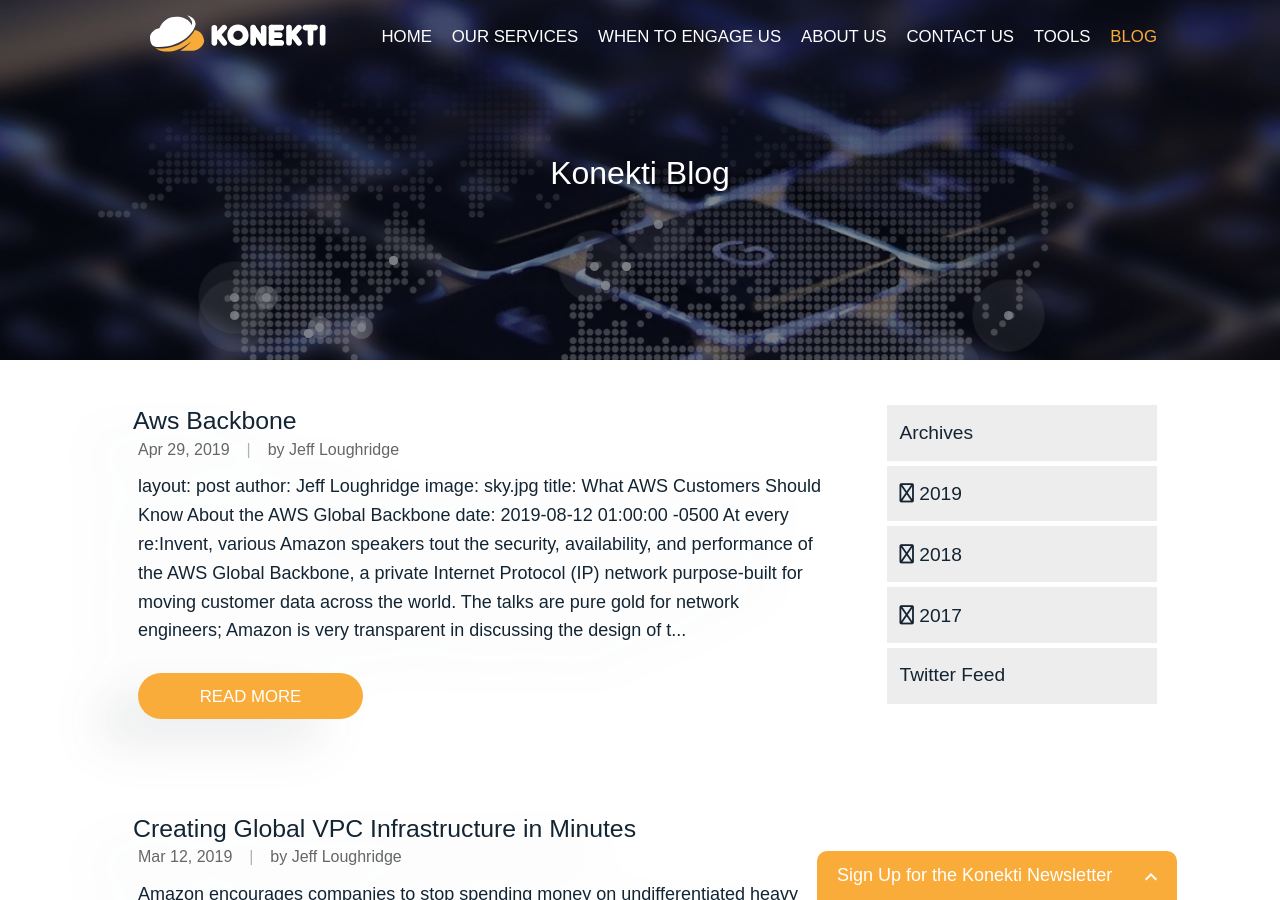
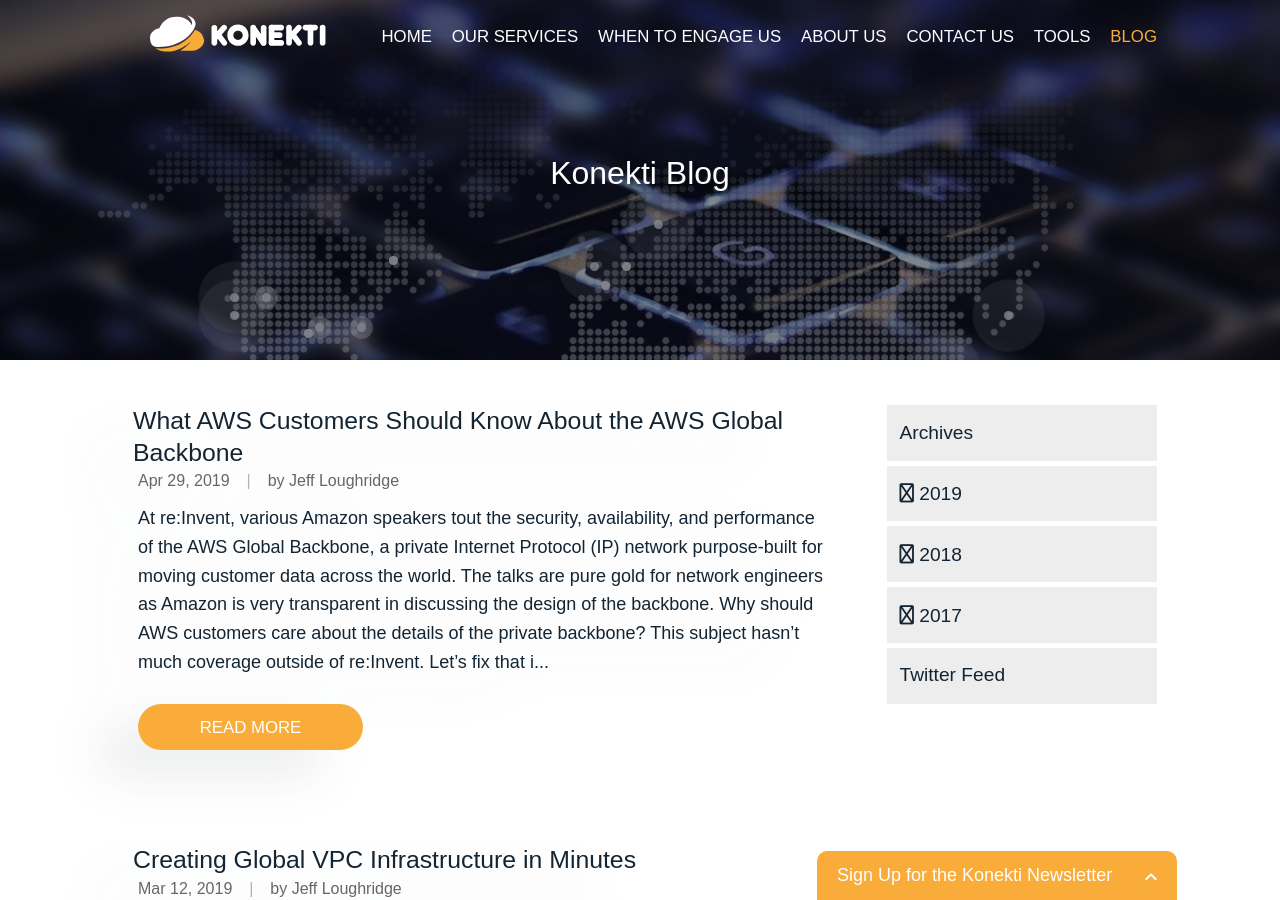
Before and after one commit to konekti/jeffbrl.github.io, a Jekyll site: the page built from blog/index.html, in a window 1280 px wide and 900 px high. Built offline with Jekyll 4.4.1, drawn with Linux system fonts in a browser that asks for light colours; nearby versions of some CDN libraries; the list of posts is cut into pages by our own code; comment, search, counter and statistics services are not loaded; some of the changed lines change nothing that is shown.

Commit message:
update AWS backbone post

```diff
--- a/_posts/2019-04-29-aws-backbone.md
+++ b/_posts/2019-04-29-aws-backbone.md
@@ -3,68 +3,96 @@
 author: Jeff Loughridge
 image: sky.jpg
 title: What AWS Customers Should Know About the AWS Global Backbone
-date: 2019-08-12 01:00:00 -0500
+date: 2019-04-29 08:00:00 -0500
+---
 
-At every re:Invent, various Amazon speakers tout the security, availability, and performance of the
+
+At re:Invent, various Amazon speakers tout the security, availability, and performance of the
 AWS Global Backbone, a private Internet Protocol (IP) network purpose-built for moving customer data
-across the world. The talks are pure gold for network engineers; Amazon is very transparent in discussing
+across the world. The talks are pure gold for network engineers as Amazon is very transparent in discussing
 the design of the backbone. Why should AWS customers care about the details of the private backbone?
 This subject hasn't much coverage outside of re:Invent. Let's fix that in this post.
 
 What are the key concepts about the backbone that enterprise cloud architect should
 know?
 
+An underlying theme through this post is control. AWS could have relied on transit providers to interconnect
+its regions and edge locations. By doing so, AWS would have been heavily dependent on third parties, which
+would have limited growth and innovation and prevented end-to-end ownership of the customer experience.
+Features such as Global Accelerator--based on IP anycast-- would have been an engineering nightmare to
+deploy without the Global Backbone. I believe that AWS's ability to continue its dominance of the public cloud industry
+would be severely degraded without the massive inventment in the AWS Global Backbone.
+
 The AWS Global Backbone is a carrier-class backbone, which means it is built to standards of the largest
 ISPs in the word (known in the industry as Tier 1 ISPs). AWS has redundant 100 Gb/s circuits between regions,
-with plans to move to 400 Gb/s when the technology matures. The network is completely private; AWS owns
-the infrastructure from end-to-end, with the exception of some short- and long-term fiber leases. While
-AWS is known to use its own routers and switches in its data centers, I suspect the WAN uses the same
-two major router vendors deployed in Tier 1 ISPs' backbone. Another supposition on my part is that Amazon--with
-its legion of developers--relies on advanced network automation to manage the network with a heavy focus
-on telemetry data from the routers.
+with plans to move to 400 Gb/s. The network is completely private; AWS owns the infrastructure from end-to-end,
+with the exception of some short- and long-term fiber leases. While AWS is known to use its own routers and switches
+in its data centers, I suspect the WAN uses the same two major router vendors deployed in Tier 1 ISPs' backbones.
+Another supposition on my part is that Amazon--with its legion of developers--relies on advanced network automation to
+manage the network. AWS's Network Management Systems (NMS) must ingest massive telemetry data from the routers such
+that engineers have visibility that few companies outside the FANGs possess.
 
 I wrote in my introduction that the AWS Global Backbone is purpose-built. While comparable in many
-ways to Tier 1 ISPs, this network addresses challenges specific to cloud providers. Tier 1 ISPs make
-capacity management decisions based on observable trends. They are not designed to have 300Gb/s
-of data suddenly flood the network in a particular point of presence (POP). AWS does not have that luxury.
-Workloads can instantly spin up and spin down in minutes which forces a high degree of over-provisioning of
-network capacity. While this is an expensive proposition, over-provisioning capacity is superior to the use
-of complex quality-of-services (QoS) techniques. Keep in mind the QoS is a decision about which packets to
-drop in the event of congestion. Amazon describes its global backbone as congestion-free.
+ways to Tier 1 ISPs, this network addresses challenges specific to cloud providers. Tier 1 ISPs make capacity management
+decisions based on emperical trends. In addition, these networks maintain oversubcription
+ratios at the provider edge (note that this does not necessarily mean that they are congested). They are not designed
+to have 300Gb/s of data suddenly flood the network in a particular point of presence (POP). AWS must accommodate
+this exact situation. Workloads can instantly spin up and spin down in minutes, which forces a high degree of over-provisioning
+of network capacity. While this is an expensive proposition, over-provisioning capacity is superior to the use of complex
+quality-of-services (QoS) techniques. Keep in mind the QoS is a decision about which packets to drop in the event of
+congestion. Amazon describes its global backbone as congestion-free.
 
 In AWS whitepapers and other publications, the company strongly recommends encrypting inter-region
-traffic. This is an artifact of the days when inter-region traffic used the public Internet. As Amazon
+traffic. This is partially an artifact of the days when inter-region traffic used the public Internet. As Amazon
 built out the private backbone, more and more traffic migrated to it; however, inter-region traffic could
-still traverse the public Internet under failure conditions. This is no longer the case.
+still traverse the public Internet under failure conditions. My interpretation is that this is no longer
+the case.
 
 As of this writing in April 2019, you will not find an official guarantee on the AWS web site that all
 inter-region traffic will use the global backbone (if anyone can find this please let me know). The statement
 appears on slides from re:Invent talks as pictured below.
 
+![Slide from NET305](/uploads/2019/04/29/backbone_slide.PNG "Slide from NET305")
+
+Source: [AWS re:Invent 2018: Behind the Scenes: Exploring the AWS Global Network (NET305)](https://www.youtube.com/watch?v=tPUl96EEFps&feature=youtu.be&t=1587)
+
 Note that China is excluded.
 
 In the official documentation, AWS guarantees that traffic that traverses inter-region VPC peering
-links--including AWS PrivateLink endpoints across regions. Inter-region VPC Peering traffic is also
-encrypted by AWS.
+links--including AWS PrivateLink endpoints across regions--used the AWS Global Backbone. Inter-region VPC
+Peering traffic is also encrypted by AWS. The documentation does not state that VPC Peering
 
 The takeaway from this discussion is that inter-region traffic is no longer at risk of being shunted to
 the public Internet; the traffic will use the private backbone. I am unsure why AWS hasn't moved what it
 has promised in presentations to the web site.
 
-Let's change topics slight to packet size. The AWS Private Backbone has a maximum transmission unit (MTU) of
+Let's change topics to packet size. The AWS Private Backbone has a maximum transmission unit (MTU) of
 9001 bytes. Prior to last year, you couldn't get packets of that size between your data center and VPC as
 the MTU on Direct Connect links was 1500 bytes. Now the MTU on Direct Connect private virtual interfaces can
 be set to 1500 or 9001. The ability to transmit large frames should significantly increase the speed of
 bulk transfers.
 
-The final point I'll make on the AWS Global Backbone involves inter-region data transfers. AWS reduces
+Latency is an significant factor in application performance. The AWS Global Backbone is engineered to minimize latency.
+AWS reduces latency by serving content closer to its users through the edge and Direct Connect locations. While not part
+of the AWS Global Backbone, AWS Outposts extends the AWS footprint into the enterprise data center, thus minimizing
+latency for select workloads. Returning to the congestion-free nature of the backbone, user data traffic will have
+a consistent experience in terms of latency and jitter, both by-products of queuing on congested links.
+
+The final point I'll make on the AWS Global Backbone involves inter-region data transfer costs. AWS reduces
 the data transfer rate in half for traffic between the us-east-1 and us-east-2 regions. Typically inter-region
-traffic cost $0.02/GB. The reduction to $0.01 GB for us-east-1 to us-east-2 might be a consideration if you
-decide to add a second region to your AWS footprint.
-
+traffic costs $0.02/GB. AWS's costs for establishing circuits between these regions are lower and these
+savings as passed along to the customer. The reduction to $0.01 GB for us-east-1 to us-east-2 might be
+a consideration if you decide to add a second region to your AWS footprint.
 
 At Konekti, our core philosophy is that our clients should focus on what they do best--writing innovative
 applications that generate revenue for the business. Yet the network is fundamental to application delivery
 and securely moving bits between heterogenous locations--cloud, data centers, remote branches--can be
 extremely complex. The AWS Global Backbone plays a key role in this movement of data between AWS regions
 and edge locations.
+
+For more content on the AWS Global IP Backbone and AWS Networking, check out these two great presentations
+ from re:Invent 2019.
+
+[AWS re:Invent 2018: Behind the Scenes: Exploring the AWS Global Network (NET305)](https://youtu.be/tPUl96EEFps)
+
+[AWS re:Invent 2018: Leadership Session: Networking (NET209-L)](https://youtu.be/UPKhCWZo-xg)
```
